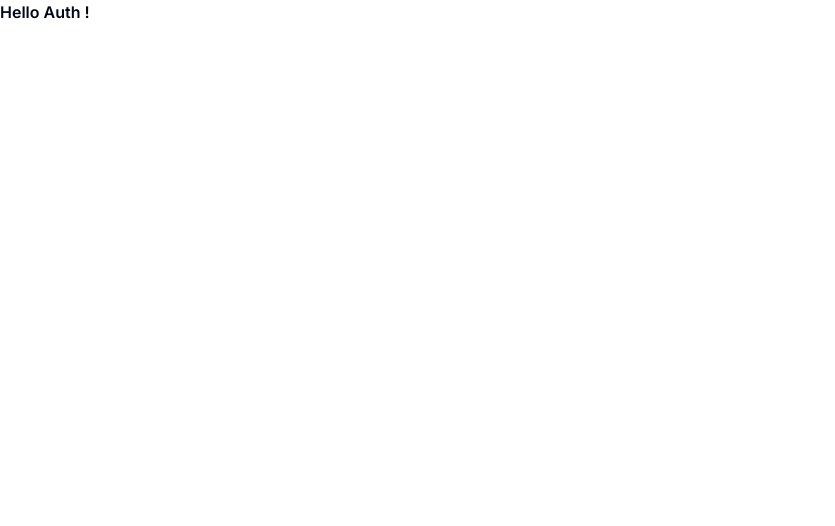
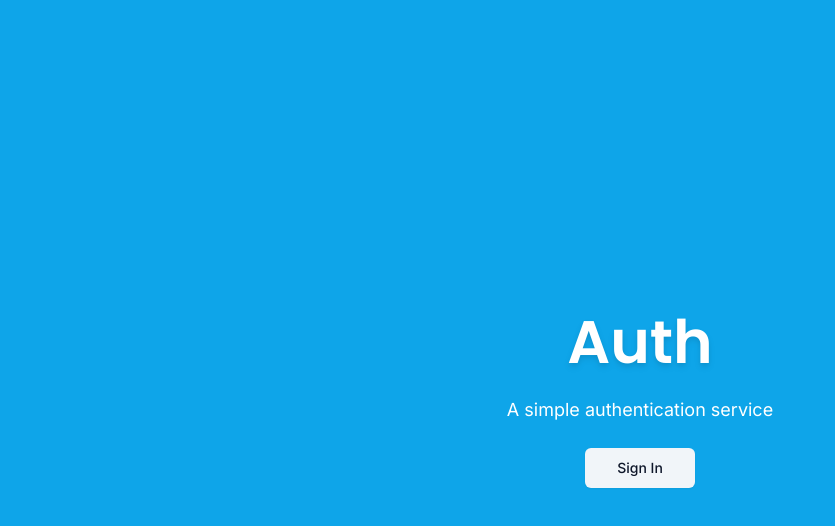
Before and after one commit to A-Leclercq59/NextAuth-V5-Advanced-Guide, a Next.js app: page / in a window 1280 px wide. Shown: the top 526 px of the page, without its empty margins (0-835 px from the left). Built offline with nearby package versions, Linux system fonts and the light colour scheme.

Commit message:
Home Page

```diff
--- a/app/globals.css
+++ b/app/globals.css
@@ -1,6 +1,12 @@
 @tailwind base;
 @tailwind components;
 @tailwind utilities;
+
+html,
+body,
+:root {
+  height: 100%;
+}
 
 @layer base {
   :root {
--- a/app/page.tsx
+++ b/app/page.tsx
@@ -1,3 +1,35 @@
+import { Poppins } from "next/font/google";
+
+import { cn } from "@/lib/utils";
+import { Button } from "@/components/ui/button";
+import { LoginButton } from "@/components/auth/login-button";
+
+const font = Poppins({
+  subsets: ["latin"],
+  weight: ["600"],
+});
+
 export default function Home() {
-  return <p className="font-semibold">Hello Auth !</p>;
+  return (
+    <main className="flex h-full flex-col items-center justify-center bg-sky-500">
+      <div className="space-y-6 text-center">
+        <h1
+          className={cn(
+            "text-6xl font-semibold text-white drop-shadow-md",
+            font.className
+          )}
+        >
+          Auth
+        </h1>
+        <p className="text-white text-lg">A simple authentication service</p>
+        <div>
+          <LoginButton>
+            <Button variant="secondary" size="lg">
+              Sign In
+            </Button>
+          </LoginButton>
+        </div>
+      </div>
+    </main>
+  );
 }
--- /dev/null
+++ b/components/auth/login-button.tsx
@@ -0,0 +1,31 @@
+"use client";
+
+import { useRouter } from "next/navigation";
+
+interface LoginButtonProps {
+  children: React.ReactNode;
+  mode?: "modal" | "redirect";
+  asChild?: boolean;
+}
+
+export const LoginButton = ({
+  children,
+  mode = "redirect",
+  asChild,
+}: LoginButtonProps) => {
+  const router = useRouter();
+
+  const onClick = () => {
+    router.push("/auth/login");
+  };
+
+  if (mode === "modal") {
+    return <span>TODO: Implement Modal</span>;
+  }
+
+  return (
+    <span onClick={onClick} className="cursor-pointer">
+      {children}
+    </span>
+  );
+};
--- /dev/null
+++ b/components/ui/button.tsx
@@ -0,0 +1,57 @@
+import * as React from "react"
+import { Slot } from "@radix-ui/react-slot"
+import { cva, type VariantProps } from "class-variance-authority"
+
+import { cn } from "@/lib/utils"
+
+const buttonVariants = cva(
+  "inline-flex items-center justify-center whitespace-nowrap rounded-md text-sm font-medium transition-colors focus-visible:outline-none focus-visible:ring-1 focus-visible:ring-ring disabled:pointer-events-none disabled:opacity-50",
+  {
+    variants: {
+      variant: {
+        default:
+          "bg-primary text-primary-foreground shadow hover:bg-primary/90",
+        destructive:
+          "bg-destructive text-destructive-foreground shadow-sm hover:bg-destructive/90",
+        outline:
+          "border border-input bg-background shadow-sm hover:bg-accent hover:text-accent-foreground",
+        secondary:
+          "bg-secondary text-secondary-foreground shadow-sm hover:bg-secondary/80",
+        ghost: "hover:bg-accent hover:text-accent-foreground",
+        link: "text-primary underline-offset-4 hover:underline",
+      },
+      size: {
+        default: "h-9 px-4 py-2",
+        sm: "h-8 rounded-md px-3 text-xs",
+        lg: "h-10 rounded-md px-8",
+        icon: "h-9 w-9",
+      },
+    },
+    defaultVariants: {
+      variant: "default",
+      size: "default",
+    },
+  }
+)
+
+export interface ButtonProps
+  extends React.ButtonHTMLAttributes<HTMLButtonElement>,
+    VariantProps<typeof buttonVariants> {
+  asChild?: boolean
+}
+
+const Button = React.forwardRef<HTMLButtonElement, ButtonProps>(
+  ({ className, variant, size, asChild = false, ...props }, ref) => {
+    const Comp = asChild ? Slot : "button"
+    return (
+      <Comp
+        className={cn(buttonVariants({ variant, size, className }))}
+        ref={ref}
+        {...props}
+      />
+    )
+  }
+)
+Button.displayName = "Button"
+
+export { Button, buttonVariants }
--- a/package.json
+++ b/package.json
@@ -10,6 +10,7 @@
   },
   "dependencies": {
     "@radix-ui/react-icons": "^1.3.0",
+    "@radix-ui/react-slot": "^1.0.2",
     "class-variance-authority": "^0.7.0",
     "clsx": "^2.1.0",
     "next": "14.0.4",
```
Also changed, not shown: 1 other file (tests, documents, lock files or other folders).
